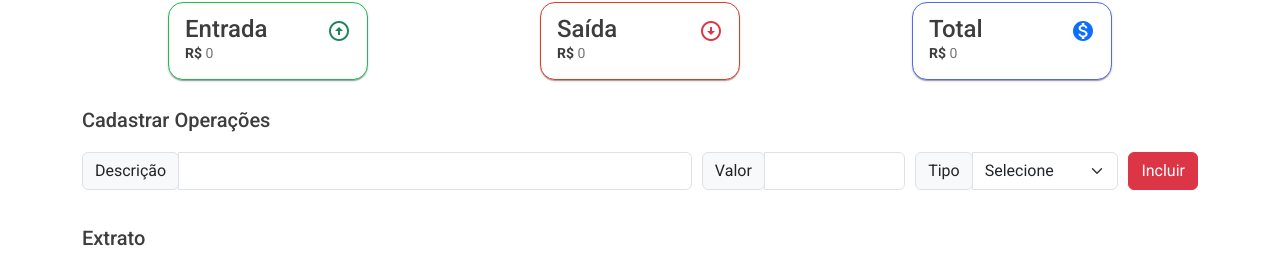
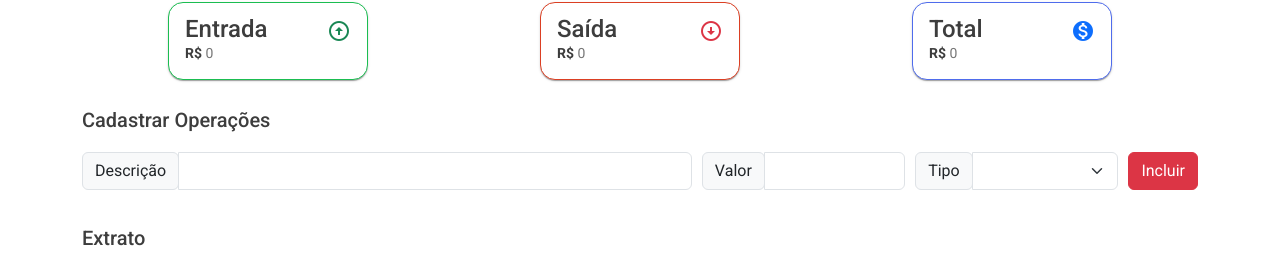
Before and after one commit to GiselleBarbosa/angular-app-finances, an Angular app: page /transaction in a window 1280 px wide. Shown: the part 101-357 px from the top of the page. Built offline with nearby package versions, Linux system fonts and the light colour scheme; data requests are answered from the project's data file.

Commit message:
feature: create form - validators

```diff
--- a/src/app/transaction/transaction-form/transaction-form.component.html
+++ b/src/app/transaction/transaction-form/transaction-form.component.html
@@ -1,33 +1,34 @@
-<!-- Register Transactions -->
+<form [formGroup]="form">
   <div class="row-cols-12">
     <h2 class="mt-4">Cadastrar Operações</h2>
     <div class="itens col-12 mb-3">
       <div class="input-group mb-3 w-75">
         <div class="input-group-prepend">
-        <span class="input-group-text" id="desc">Descrição</span>
+          <span class="input-group-text" id="description">Descrição</span>
         </div>
-      <input type="text" class="form-control" />
+        <input type="text" class="form-control" formControlName="description" />
       </div>
 
       <div class="input-group mb-3 w-25">
         <div class="input-group-prepend">
           <span class="input-group-text" id="value">Valor</span>
         </div>
-      <input type="number" class="form-control" />
+        <input type="number" class="form-control" formControlName="value" />
       </div>
 
       <div class="input-group mb-3 w-25">
         <div class="input-group-prepend">
           <span class="input-group-text" id="value">Tipo</span>
         </div>
-      <select class="form-select">
+        <select class="form-select" formControlName="type">
           <option selected>Selecione</option>
-        <option value="1">Receita</option>
-        <option value="2">Despesas</option>
+          <option value="revenue">Receita</option>
+          <option value="expenses">Despesas</option>
         </select>
       </div>
       <div class="btn-item">
-      <button class="btn btn-danger btn-item">Incluir</button>
+        <button class="btn btn-danger btn-item" (click)=" getDataForm()">Incluir</button>
       </div>
     </div>
   </div>
+</form>
--- a/src/app/transaction/transaction-form/transaction-form.component.ts
+++ b/src/app/transaction/transaction-form/transaction-form.component.ts
@@ -1,4 +1,5 @@
 import { Component, OnInit } from '@angular/core';
+import { FormGroup, FormControl, Validators } from '@angular/forms';
 
 @Component({
   selector: 'app-transaction-form',
@@ -7,9 +8,22 @@ import { Component, OnInit } from '@angular/core';
 })
 export class TransactionFormComponent implements OnInit {
 
+  form = new FormGroup({
+    description: new FormControl('', [Validators.required, Validators.minLength(3)]),
+    value: new FormControl('', [Validators.required]),
+    type: new FormControl('', [Validators.required]),
+  });
+
   constructor() { }
 
   ngOnInit(): void {
   }
 
+  getDataForm() {
+    let desc = this.form.controls['description'].value;
+    let value = this.form.controls['value'].value;
+    let type = this.form.controls['type'].value;
+    console.log(desc, value, type);
+  }
+
 }
--- a/src/app/transaction/transaction-table/transaction-table.component.ts
+++ b/src/app/transaction/transaction-table/transaction-table.component.ts
@@ -29,7 +29,6 @@ export class TransactionTableComponent implements OnInit {
     .pipe(
       catchError(error => {
         this.onError('Lista de cursos não encontrada.');
-        console.log("Não carregou o Banco de Dados");
         return of([]);
       })
     ).subscribe(data => this.dataSource = data);
@@ -42,7 +41,6 @@ export class TransactionTableComponent implements OnInit {
   }
 
   ngOnInit(): void {
-
   }
 
 
```
Lines whose indentation alone changed are shown as unchanged.
